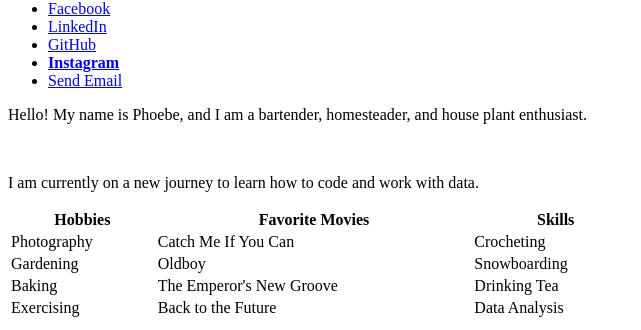
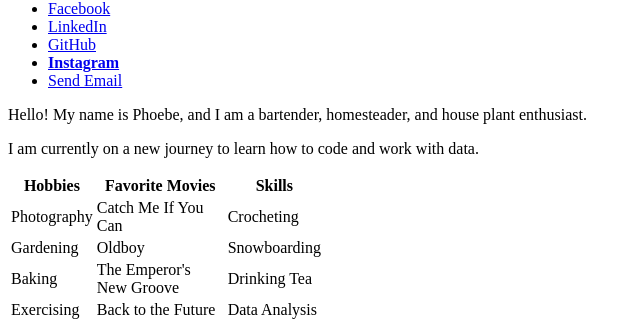
Before and after one commit to pkrosoff/pkrosoff.github.io, a plain HTML site: page index.html in a window 1280 px wide. Shown: the part 491-821 px from the top of the page, without its empty margins (0-641 px from the left). Drawn offline with Linux system fonts and the light colour scheme.

Commit message:
fixing table and paragraph spacing

```diff
--- a/index.html
+++ b/index.html
@@ -22,9 +22,9 @@
   <li><a href="mailto: pkrosoff@gmail.com" target="_blank">Send Email</a></li>
 </ul>
 <p>Hello! My name is Phoebe, and I am a bartender, homesteader, and house plant enthusiast.</p>
-<br>
+
 <p>I am currently on a new journey to learn how to code and work with data.</p>
-<table style="width:50%">
+<table style="width:25%">
   <tr>
     <th>Hobbies</th>
     <th>Favorite Movies</th>
```
